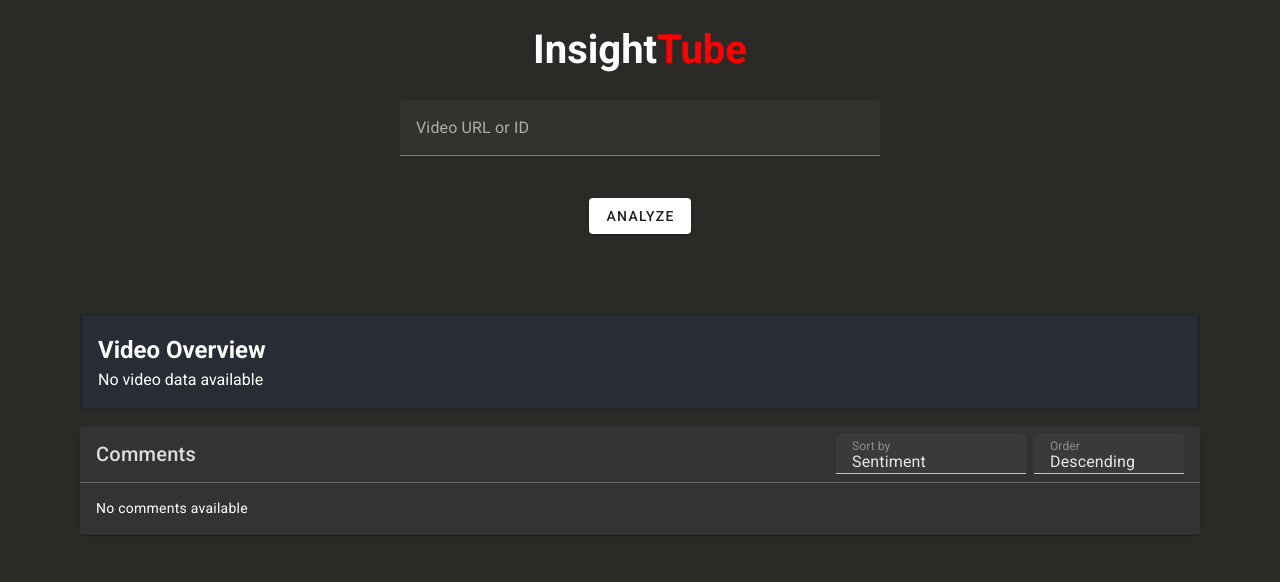
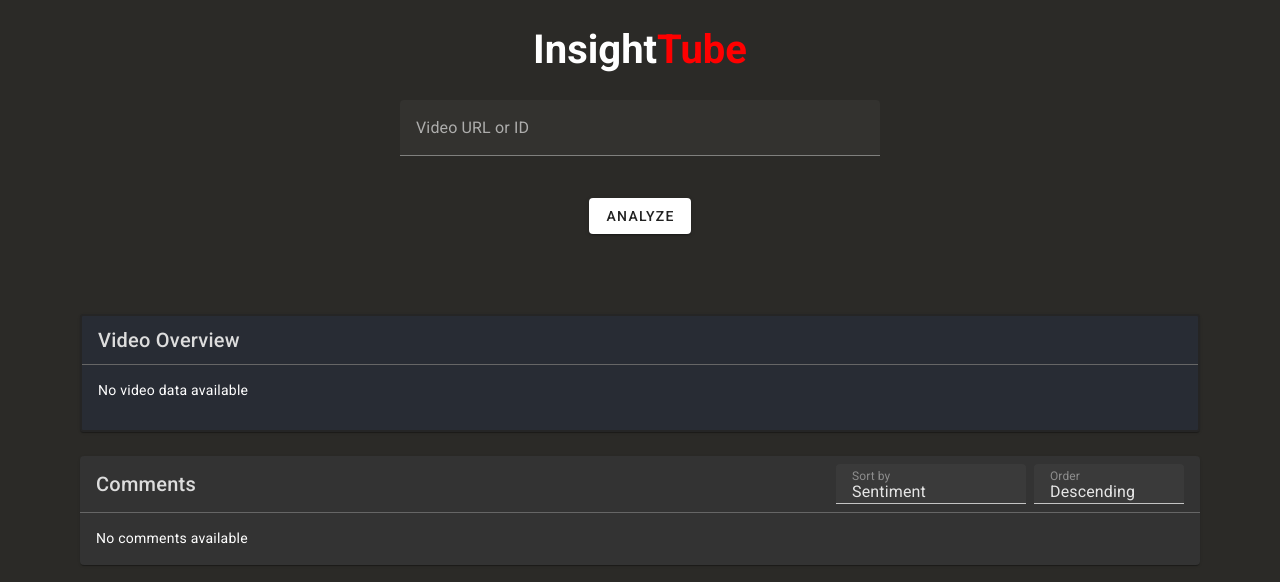
Before and after one commit to Kylet1699/InsightTube, a Vue app in the folder frontend/: page / in a window 1280 px wide. Shown: the top 582 px of the page. Built offline with nearby package versions, Linux system fonts and the light colour scheme.

Commit message:
added thumbnail and dynamic page title

```diff
--- a/frontend/package.json
+++ b/frontend/package.json
@@ -14,6 +14,7 @@
     "@mui/styled-engine-sc": "^6.1.1",
     "axios": "^1.7.7",
     "core-js": "^3.8.3",
+    "d3": "^7.9.0",
     "styled-components": "^6.1.13",
     "vue": "^3.2.13",
     "vuetify": "^3.7.2"
--- a/frontend/src/App.vue
+++ b/frontend/src/App.vue
@@ -11,7 +11,7 @@
   </v-app>
 </template>
 <script>
-import { ref } from 'vue';
+import { ref, watch } from 'vue';
 import VideoAnalysis from './components/VideoAnalysis.vue';
 
 export default {
@@ -38,6 +38,19 @@ export default {
         videoAnalysis.value.fetchVideoData();
       }
     };
+
+    // Watch for changes in the video data and update the page title
+    watch(
+      () => videoAnalysis.value?.videoStats,
+      (newStats) => {
+        if (newStats) {
+          document.title = `InsightTube - ${newStats.title}`;
+        } else {
+          document.title = 'InsightTube';
+        }
+      },
+      { deep: true }
+    );
 
     const updateIsLoading = (loading) => {
       isLoading.value = loading;
--- a/frontend/src/components/VideoAnalysis.vue
+++ b/frontend/src/components/VideoAnalysis.vue
@@ -1,20 +1,28 @@
 <!-- VideoAnalysis.vue -->
 <template>
   <div class="video-analysis">
-    <!-- Overview Section -->
-    <section class="overview">
-      <h2>Video Overview</h2>
-      <div v-if="videoStats">
-        <p><strong>Title:</strong> {{ videoStats.title }}</p>
-        <p><strong>View Count:</strong> {{ formatNumber(videoStats.viewCount) }}</p>
-        <p><strong>Like Count:</strong> {{ formatNumber(videoStats.likeCount) }}</p>
-        <p><strong>Comment Count:</strong> {{ formatNumber(videoStats.commentCount) }}</p>
-        <p><strong>Overall Sentiment:</strong> {{ overallSentiment }}</p>
-      </div>
-      <div v-else>
+    <v-card class="overview mb-6">
+      <v-card-title>Video Overview</v-card-title>
+      <v-card-text v-if="videoStats">
+        <v-row>
+          <v-col cols="12" md="8">
+            <p><strong>Title:</strong> {{ videoStats.title }}</p>
+            <p><strong>View Count:</strong> {{ formatNumber(videoStats.viewCount) }}</p>
+            <p><strong>Like Count:</strong> {{ formatNumber(videoStats.likeCount) }}</p>
+            <p><strong>Comment Count:</strong> {{ formatNumber(videoStats.commentCount) }}</p>
+            <p>
+              <strong>Overall Sentiment:</strong> <span :class="[overallSentiment]">{{ overallSentiment }} </span>
+            </p>
+          </v-col>
+          <v-col cols="12" md="4" class="d-flex justify-center align-center">
+            <v-img :src="videoStats.thumbnailUrl" :aspect-ratio="16 / 9" class="video-thumbnail" cover></v-img>
+          </v-col>
+        </v-row>
+      </v-card-text>
+      <v-card-text v-else>
         <p>No video data available</p>
-      </div>
-    </section>
+      </v-card-text>
+    </v-card>
 
     <v-card class="comments">
       <!-- <v-card-title>Comments</v-card-title> -->
@@ -191,10 +199,13 @@ export default {
 }
 
 .overview {
-  padding: 1rem;
   background-color: #282c34 !important;
   border-radius: 0.2rem;
   border: #252525 2px solid;
+}
+
+.overview p {
+  padding-bottom: 0.8rem;
 }
 
 .comments {
```
Also changed, not shown: 1 other file (tests, documents, lock files or other folders).
